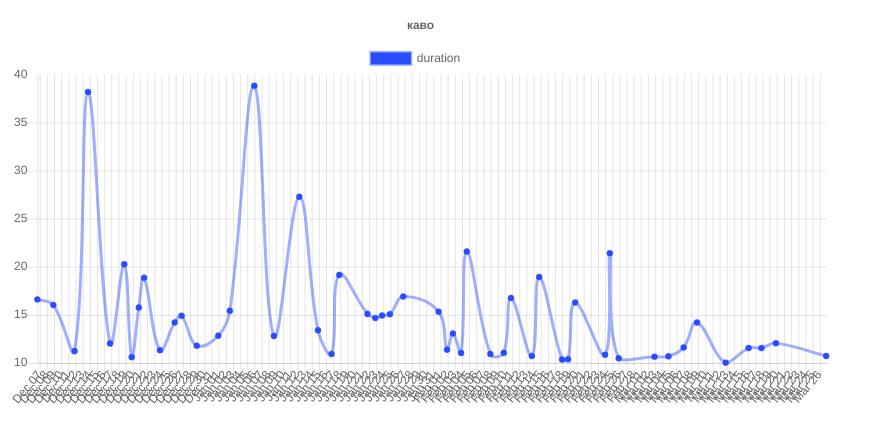
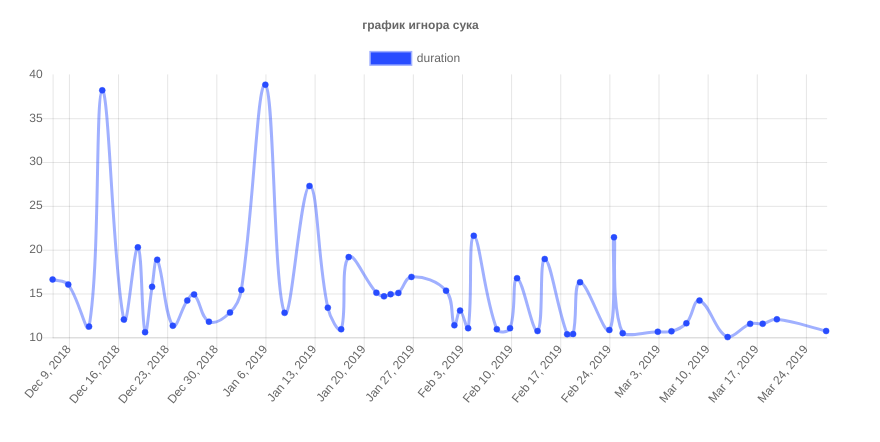
Before and after one commit to Xpucmoc-Bockpec/zhepa.github.io, a plain HTML site: page index_sleep.html in a window 1280 px wide. Shown: the whole page, without its empty margins (0-880 px from the left). Drawn offline with Linux system fonts and the light colour scheme.

Commit message:
Update index_sleep.html

```diff
--- a/index_sleep.html
+++ b/index_sleep.html
@@ -62,14 +62,14 @@
             responsive: false,
             title: {
                 display: true,
-                text: "каво"
+                text: "график игнора сука"
             },
             bezierCurve: false,
 			scales: {
 				xAxes: [{
 					type: 'time',
 					time: {
-						unit: 'day',
+						unit: 'week',
 						unitStepSize: 1,
 						displayFormats: {
 							'day': 'MMM DD'
```
